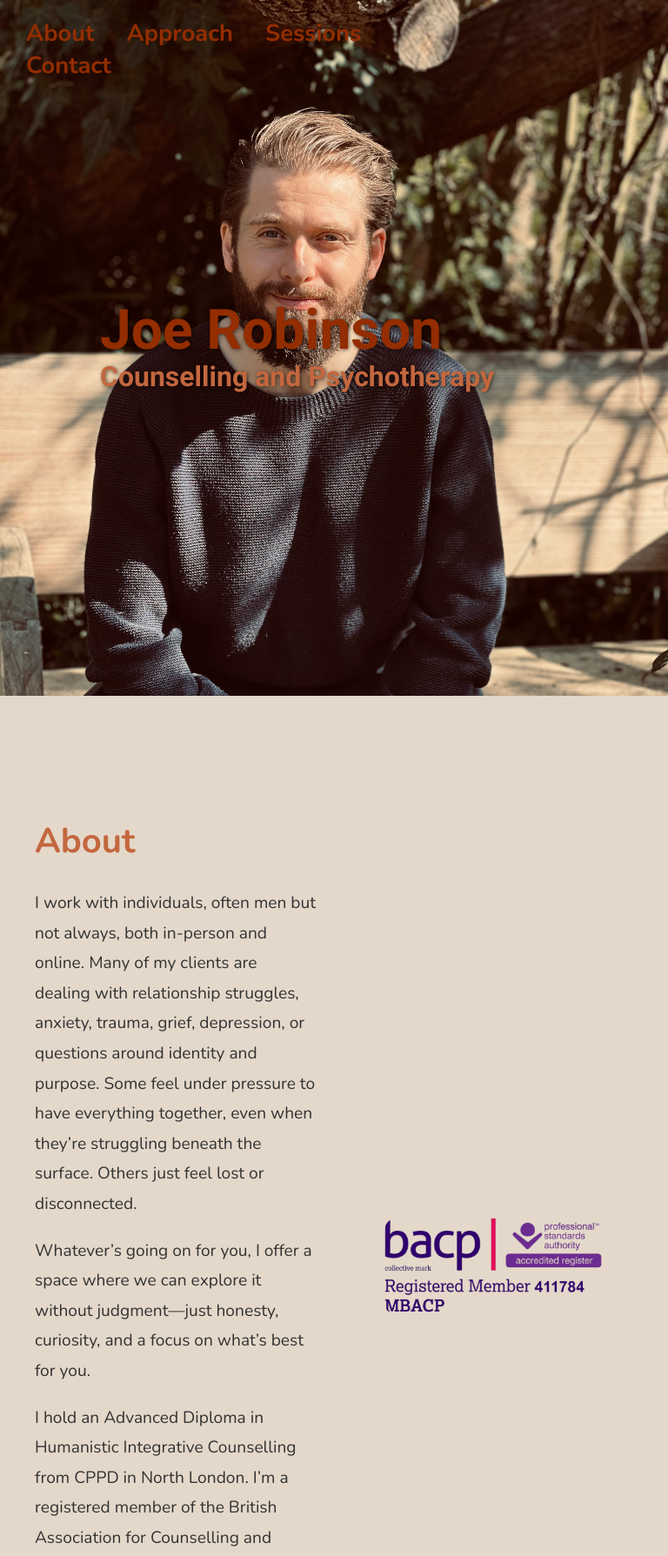
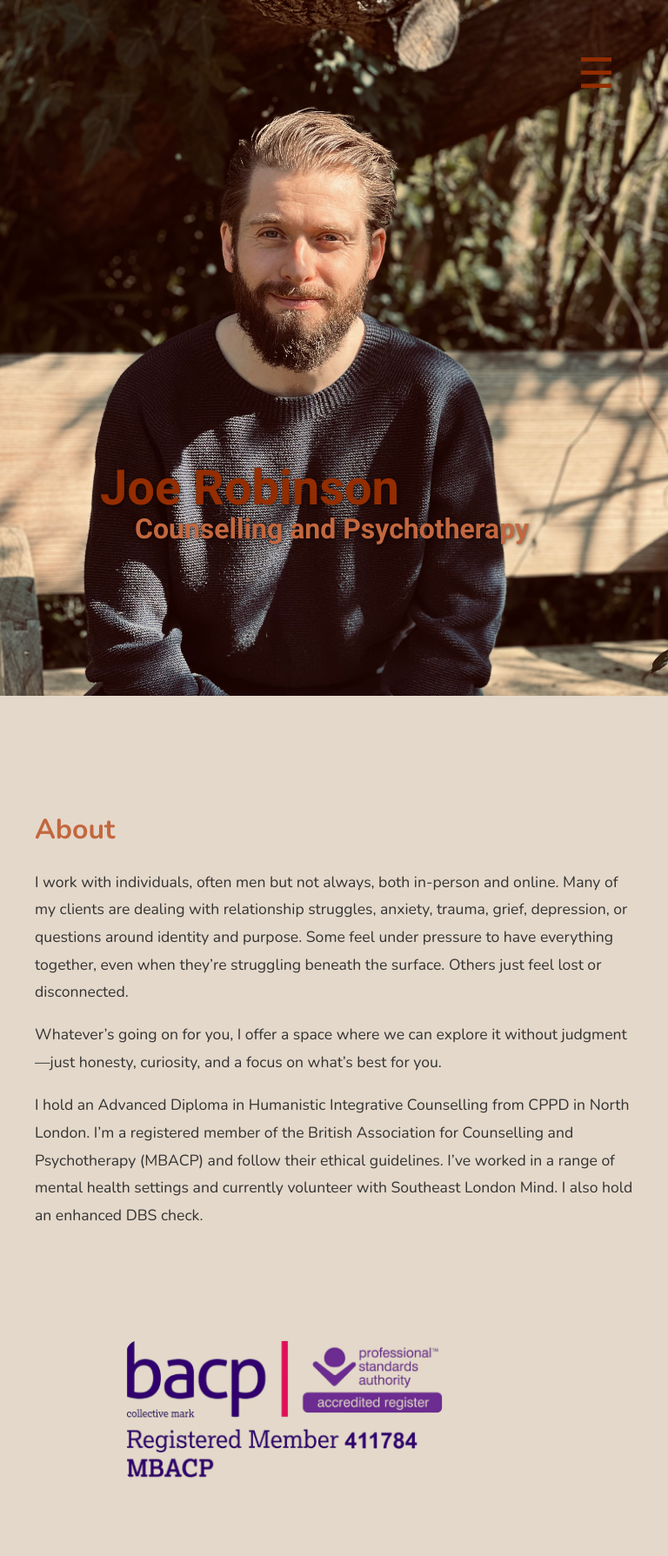
Before and after one commit to Jerry-Graff/therapy_website, a Django app: page / in a window 768 px wide; the page is wider, and only the part inside the window is pictured. Shown: the top 1789 px of that part at 87% size. Run offline with Django 5.2, Linux system fonts and the light colour scheme.

Commit message:
Optimized for mobile/tablet

```diff
--- a/therapy_website/core/static/core/css/mobile_tablet_styles.css
+++ b/therapy_website/core/static/core/css/mobile_tablet_styles.css
@@ -177,7 +190,207 @@
     .therapy-room {
       position: static;
       transform: none;
-      width: 80%;
+      width: 70%;
       margin-top: 20px;
+      margin-left: 50px;
+    }
+
+    .quote-text {
+        font-size: 1.6rem;
+    }
+
+    .quote-author {
+        font-size: 1.5rem;
+    }
+
+    #contact form {
+        display: block;
+        width: 80%;
+        margin: 20px auto;
+        text-align: center;
+    }
+
+    #contact button {
+        font-size: 1rem;
+        padding: 10px 20px;
     }
   }
+
+   /* ---------- TABLET STYLES (501px to 900px) ---------- */
+   @media (min-width: 501px) and (max-width: 900px) {
+
+    .mobile-nav {
+      display: block;
+      position: absolute;
+      top: 20px;
+      right: 20px;
+      padding: 25px;
+      text-align: right;
+      width: calc(100% - 40px);
+      z-index: 10;
+    }
+    .mobile-nav-toggle {
+      color: #942d00;
+      background: transparent;
+      border: none;
+      font-size: 3rem;
+      cursor: pointer;
+      margin: 10px;
+    }
+    .mobile-nav-menu {
+      display: none;
+      padding: 10px;
+      margin-top: 10px;
+      box-shadow: 0 2px 5px rgba(0,0,0,0.2);
+      text-align: right;
+    }
+    .mobile-nav.active .mobile-nav-menu {
+      display: block;
+    }
+    .mobile-nav-menu a {
+      display: block;
+      margin: 10px 0;
+      text-decoration: none;
+      color: #942d00;
+      font-size: 1.8rem;
+      font-weight: bold;
+    }
+    .desktop-nav {
+      display: none;
+    }
+
+    .hero-content {
+      padding-top: 400px;
+      text-align: left;
+      padding-left: 40px;
+      padding-right: 20px;
+    }
+    .hero-content h1 {
+      font-size: 3.5rem;
+      margin: 0 auto;
+    }
+    .hero-content h2 {
+      font-size: 2rem;
+      margin: 0 auto;
+      padding-left: 40px;
+    }
+
+    .content-box {
+      max-width: 100%;
+      width: 100%;
+      margin: 0 auto;
+    }
+    .content-section h2 {
+      font-size: 2rem;
+    }
+    .content-section p {
+      font-size: 1.1rem;
+    }
+
+    #about .container,
+    #sessions .container {
+      display: block;
+    }
+    .bacp-logo,
+    .therapy-room {
+      position: static;
+      transform: none;
+      width: 50%;
+      margin-left: 125px;
+      margin-top: 90px;
+    }
+
+    .quote-text {
+      font-size: 2rem;
+    }
+
+    .quote-author {
+        font-size: 2rem;
+    }
+
+    #contact form {
+      display: block;
+      width: 80%;
+      margin: 20px auto;
+      text-align: center;
+    }
+    #contact button {
+      font-size: 1rem;
+      padding: 10px 20px;
+    }
+  }
+
+  /* ---------- TABLET STYLES (901px to 1200px) ---------- */
+  @media (min-width: 901px) and (max-width: 1200px) {
+    /* Ensure no horizontal overflow */
+    body {
+      overflow-x: hidden;
+    }
+
+    .mobile-nav {
+        display: block;
+        position: absolute;
+        top: 20px;
+        right: 20px;
+        padding: 25px;
+        text-align: right;
+        width: calc(100% - 40px);
+        z-index: 10;
+      }
+      .mobile-nav-toggle {
+        color: #942d00;
+        background: transparent;
+        border: none;
+        font-size: 3rem;
+        cursor: pointer;
+        margin: 10px;
+      }
+      .mobile-nav-menu {
+        display: none;
+        padding: 10px;
+        margin-top: 10px;
+        box-shadow: 0 2px 5px rgba(0,0,0,0.2);
+        text-align: right;
+      }
+      .mobile-nav.active .mobile-nav-menu {
+        display: block;
+      }
+      .mobile-nav-menu a {
+        display: block;
+        margin: 10px 0;
+        text-decoration: none;
+        color: #942d00;
+        font-size: 1.8rem;
+        font-weight: bold;
+      }
+      .desktop-nav {
+        display: none;
+      }
+
+    .hero-content {
+      padding-top: 400px;
+      padding-left: 50px;
+      padding-right: 50px;
+      text-align: left;
+    }
+    .hero-content h1 {
+      font-size: 4rem;
+      margin: 0;
+    }
+    .hero-content h2 {
+      font-size: 2.2rem;
+      margin: 0.2rem 0 0;
+    }
+
+    .bacp-logo {
+      width: 250px;
+      margin: 20px auto 0;
+      display: block;
+    }
+    .therapy-room {
+      width: 375px;
+      margin: 20px auto 0;
+      display: block;
+      transform: translateX(-30px, -50px);
+    }
+  }
--- a/therapy_website/core/static/core/css/styles.css
+++ b/therapy_website/core/static/core/css/styles.css
@@ -114,11 +114,11 @@
    Section-specific Backgrounds & Alignment
 ============================== */
 .section-left {
-  background-color: #E4D8CA; /* Fainter version of #C9B194 */
+  background-color: #E4D8CA;
   text-align: left;
 }
 .section-right {
-  background-color: #B2AC88; /* Fainter version of #706D54 with a hint of green */
+  background-color: #B2AC88;
   text-align: left;
 }
 .section-right .content-box {
@@ -137,7 +137,7 @@
 }
 .bacp-logo {
   position: absolute;
-  left: calc(55% + 20px); /* positions the logo 20px to the right of the container's center */
+  left: calc(55% + 20px);
   top: 50%;
   transform: translateY(-50%);
   width: 250px;
@@ -153,7 +153,7 @@
 }
 .therapy-room {
   position: absolute;
-  left: calc(55% + 20px);  /* Positions the image 20px to the right of center */
+  left: calc(55% + 20px);
   top: 50%;
   transform: translateY(-50%);
   width: 500px;
@@ -183,7 +183,7 @@
   left: 0;
   right: 0;
   bottom: 0;
-  background: rgba(0, 0, 0, 0.4); /* Adjust opacity as needed */
+  background: rgba(0, 0, 0, 0.4);
   z-index: 1;
 }
 
@@ -206,7 +206,7 @@
   left: 0;
   right: 0;
   bottom: 0;
-  background: rgba(0, 0, 0, 0.4); /* Adjust opacity as needed */
+  background: rgba(0, 0, 0, 0.4);
   z-index: 1;
 }
 
@@ -218,7 +218,7 @@
   width: 100%;
   color: white;
   text-align: center;
-  padding: 0 40px; /* Increased horizontal padding */
+  padding: 0 40px;
 }
 .quote-text {
   font-style: italic;
@@ -228,7 +228,7 @@
   margin: 0;
 }
 .quote-author {
-  font-size: 1.8rem;
+  font-size: 2.5rem;
   margin-top: 20px;
   text-align: center;
   display: inline-block;
@@ -287,7 +287,7 @@
   font-style: italic;
 }
 
-@media (min-width: 501px) {
+@media (min-width: 1201px) {
   .mobile-nav {
     display: none;
   }
```
Also changed, not shown: other parts of therapy_website/core/static/core/css/mobile_tablet_styles.css (+39 -26 lines), therapy_website/core/static/core/images/Therapy Profile Photo New.jpg (deleted), therapy_website/core/static/core/images/Therapy Website Photo 2.jpg (deleted).
